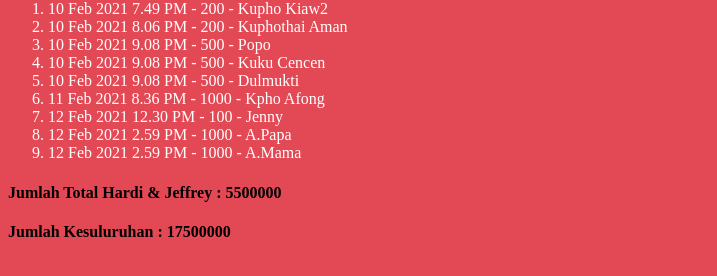
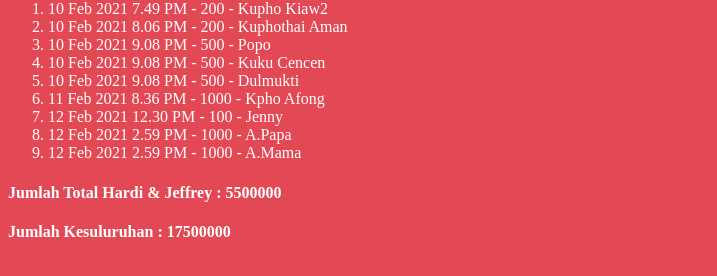
Before and after one commit to Jeffrey511999/angpao, a plain HTML site: page index.html in a window 1280 px wide. Shown: the part 66-342 px from the top of the page, without its empty margins (0-717 px from the left). Drawn offline with Linux system fonts and the light colour scheme.

Commit message:
Changing All text Collor
All text collor set to white

```diff
--- a/index.html
+++ b/index.html
@@ -18,7 +18,7 @@
             <li>12 Feb 2021 2.59 PM - 1000 - A.Papa
             <li>12 Feb 2021 2.59 PM - 1000 - A.Mama
         </ol>
-        <h4>Jumlah Total  Hardi & Jeffrey :  5500000</h4>
-        <h4>Jumlah Kesuluruhan : 17500000</h4>
+        <h4 style="color:White">Jumlah Total  Hardi & Jeffrey :  5500000</h4>
+        <h4 style="color:White">Jumlah Kesuluruhan : 17500000</h4>
     </body>
 </html>
```
